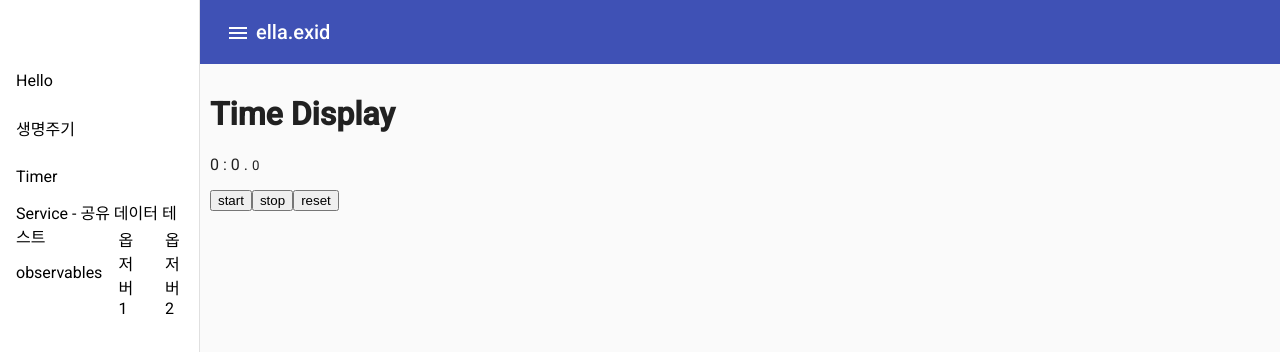
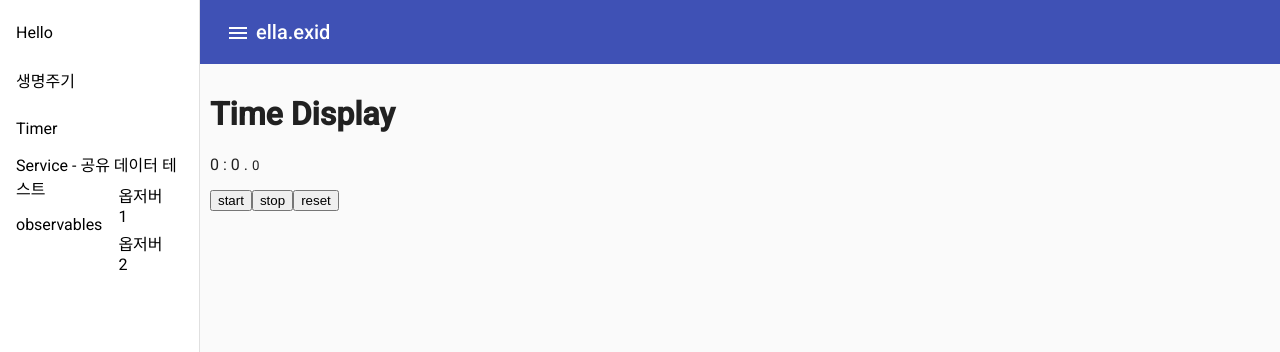
Before and after one commit to hyunalee419/angular-example, an Angular app in the folder material-project/: page /timer in a window 1280 px wide. Both pictures are taken after a click on the button "menu". Shown: the top 352 px of the page. Built offline with nearby package versions, Linux system fonts and the light colour scheme.

Commit message:
feat: add observables

```diff
--- a/material-project/src/app/app.component.html
+++ b/material-project/src/app/app.component.html
@@ -9,10 +9,10 @@
           <a
             routerLink="/{{route.path}}"
             (click)="drawer.toggle()"
-            *ngIf="route.data"
           >
             {{route.data.name}}
           </a>
+          <mat-list *ngIf="route.children">
             <mat-list-item
               role="listitem"
               *ngFor="let child of route.children"
@@ -20,11 +20,11 @@
               <a
                 routerLink="/{{route.path}}/{{child.path}}"
                 (click)="drawer.toggle()"
-              *ngIf="child.data"
               >
                 {{child.data.name}}
               </a>
             </mat-list-item>
+          </mat-list>
         </mat-list-item>
       </mat-list>
     </nav>
--- a/material-project/src/app/app.component.ts
+++ b/material-project/src/app/app.component.ts
@@ -10,6 +10,19 @@ export class AppComponent {
   routers: Routes;
 
   constructor(@Inject('routes') private routes: Routes) {
-    this.routers = routes;
+    this.routers = this.forIterable(routes);
+  }
+
+  forIterable(routes: Routes) {
+    const obj = [];
+    for (const route of routes) {
+      if (route.children) {
+        route.children = this.forIterable(route.children);
+      }
+      if (route.path && route.data) {
+        obj.push(route);
+      }
+    }
+    return obj;
   }
 }
--- a/material-project/src/app/app.module.ts
+++ b/material-project/src/app/app.module.ts
@@ -21,6 +21,7 @@ import { ServiceSiblingComponent } from './service-sibling/service-sibling.compo
 import { ServiceSiblingModule } from './service-sibling/service-sibling.module';
 import { Observable1Component } from './observable/observable1.component';
 import { Observable2EventHttpComponent } from './observable/observable2.component';
+import { MatTreeModule } from '@angular/material/tree';
 
 const appRoutes: Routes = [
   { path: '', component: HomeComponent },
@@ -31,9 +32,10 @@ const appRoutes: Routes = [
   { path: 'observables',
     children: [
       { path: '1', component: Observable1Component, data: { name: '옵저버1' }},
-      { path: '2', component: Observable2EventHttpComponent, data: { name: '옵저버2' }}
+      { path: '2', component: Observable2EventHttpComponent, data: { name: '옵저버2' }},
+      { path: '', redirectTo: '1', pathMatch: 'full' },
     ],
-    data: { name: 'observables' }
+    data: { name: 'observables' },
   },
   { path: '404', component: NotFoundComponent },
   { path: '**', redirectTo: '404', pathMatch: 'full' },
@@ -58,7 +60,7 @@ const appRoutes: Routes = [
     ReactiveFormsModule,
     HttpClientModule,
 
-    MatButtonModule, MatSidenavModule, MatToolbarModule, MatIconModule, MatListModule,
+    MatButtonModule, MatSidenavModule, MatToolbarModule, MatIconModule, MatListModule, MatTreeModule,
 
     TimeDisplayModule,
     ServiceSiblingModule,
```
Lines whose indentation alone changed are shown as unchanged.
